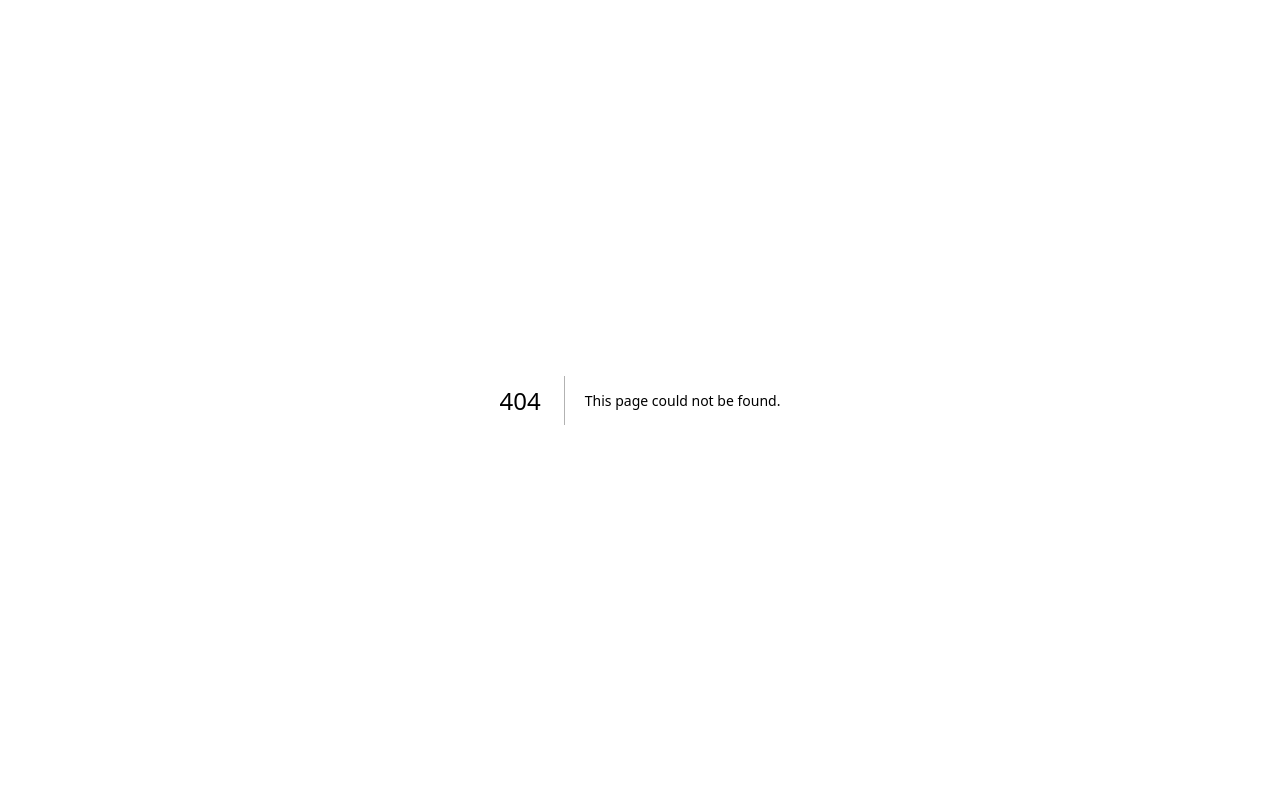
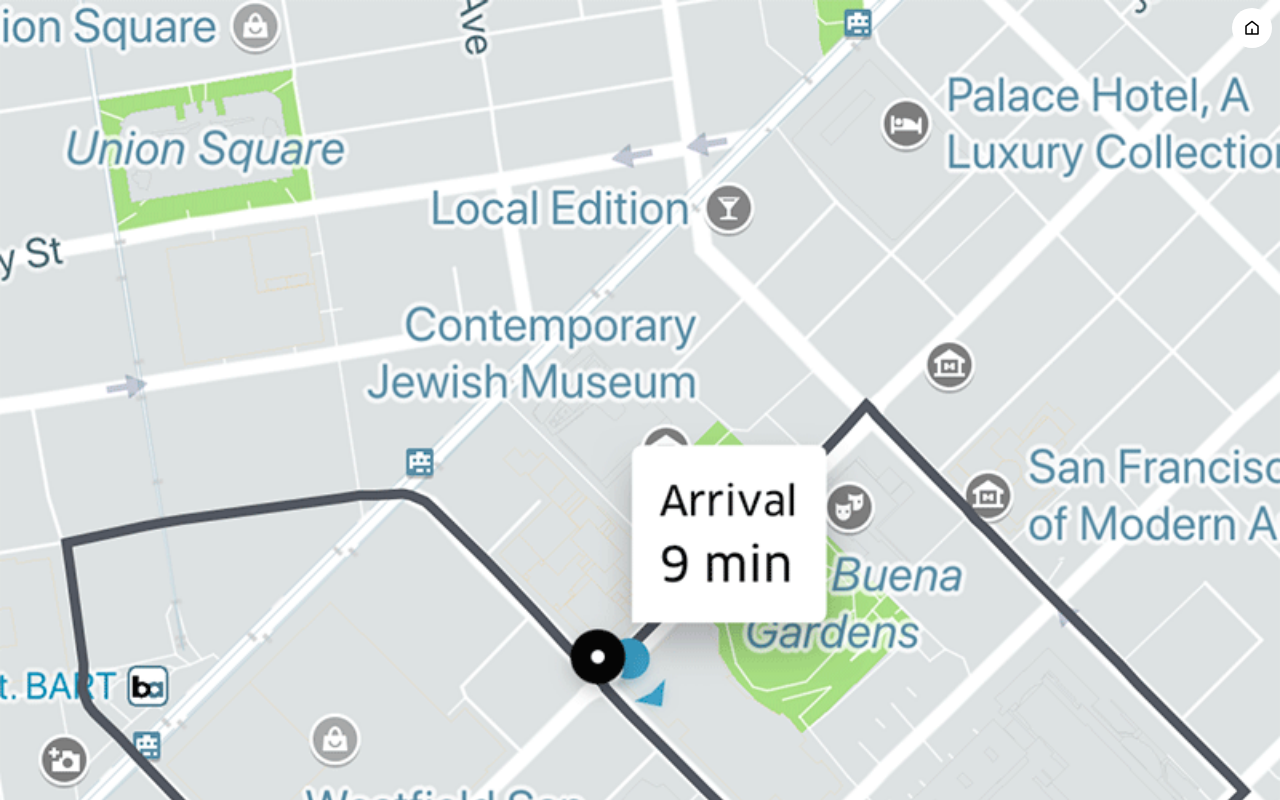
Before and after one commit to vraval13/UBER-PROJECT, a Next.js app in the folder frontend/: page /Riding in a window 1280 px wide. Before the commit this address had no page. Shown: the top 800 px of the page. Built offline with nearby package versions, Linux system fonts and the light colour scheme.

Commit message:
Home Page UI done

```diff
--- /dev/null
+++ b/frontend/src/app/Riding/page.js
@@ -0,0 +1,57 @@
+import Image from 'next/image'
+import Link from 'next/link';
+import React from 'react'
+import "remixicon/fonts/remixicon.css";
+
+const page = () => {
+  return (
+    <div className="h-screen">
+      <Link href={'/home'} className="fixed right-2 top-2 h-10 w-10 bg-white flex items-center justify-center rounded-full">
+      <i className=" text-lg font-medium ri-home-5-line"></i>
+      </Link >
+      <div clasName="h-1/2">
+        <Image
+          className="h-full w-full object-cover"
+          src="/map.gif"
+          alt="Uber Map Animation"
+          width={500}
+          height={300}
+        />
+      </div>
+      <div clasName="h-1/2 p-4">
+        <div className="flex items-center justify-between">
+          <Image src="/car.webp" width={120} height={120} alt="Car" />
+          <div className="text-right">
+            <h2 className="text-lg font-medium">Vyom</h2>
+            <h4 className="text-xl font-semibold -mt-1 -mb-1">GJ01 RL 8092</h4>
+            <p className="text-sm text-gray-600">White Honda Mobilio - V</p>
+          </div>
+        </div>
+
+        <div className="flex gap-2 justify-between flex-col items-center">
+          <div className="w-full mt-5">
+            <div className="flex items-center gap-5 p-3 border-b-2">
+              <i className="text-lg ri-map-pin-2-fill"></i>
+              <div>
+                <h3 className="text-lg font-medium">562/11-A</h3>
+                <p className="text-sm -mt-1 text-gray-600">
+                  Kakariya Talav, Ahmedabad
+                </p>
+              </div>
+            </div>
+            <div className="flex items-center gap-5 p-3">
+              <i className="ri-currency-line"></i>
+              <div>
+                <h3 className="text-lg font-medium">$193.20</h3>
+                <p className="text-sm -mt-1 text-gray-600">Cash Cash</p>
+              </div>
+            </div>
+          </div>
+        </div>
+        <button className=" mt-5 w-full bg-green-600 text-white font-semibold p-2 rounded-lg">Make a Payment</button>
+      </div>
+    </div>
+  )
+}
+
+export default page
```
